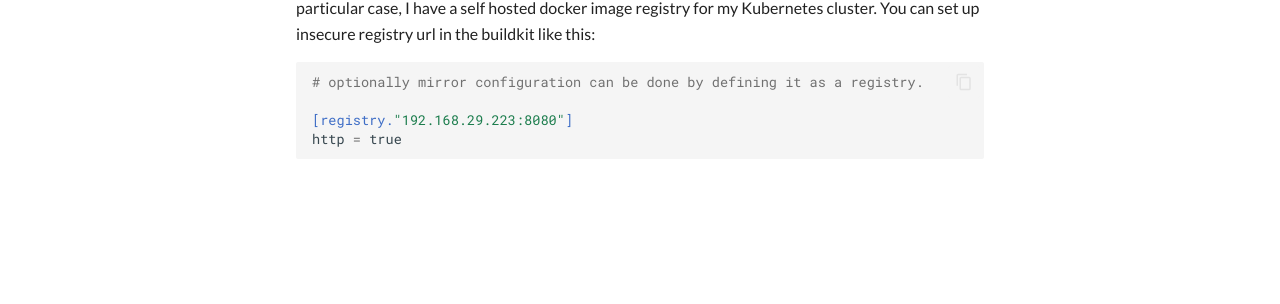
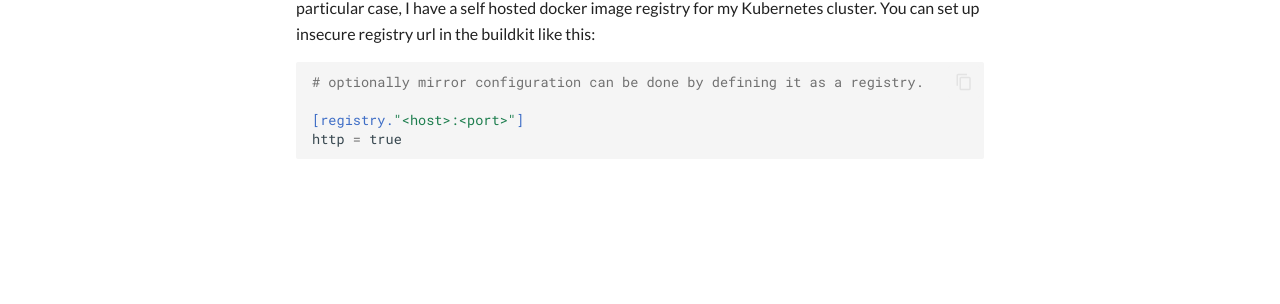
Before and after one commit to sharmashobhit/kb, an MkDocs documentation site: the page built from docs/Docker/buildx.md, in a window 1280 px wide. Shown: the part 383-687 px from the top of the page. Built offline with MkDocs 1.6.1 and Material for MkDocs 9.7.7, drawn with Linux system fonts in a browser that asks for light colours.

Commit message:
vault backup: 2023-04-11 17:13:33

````diff
--- a/docs/Docker/buildx.md
+++ b/docs/Docker/buildx.md
@@ -11,6 +11,6 @@ Here `buildkitd.toml` is used to specify the configuration of the build environm
 ```toml
 # optionally mirror configuration can be done by defining it as a registry.
 
-[registry."192.168.29.223:8080"]
+[registry."<host>:<port>"]
 http = true
 ```
````
